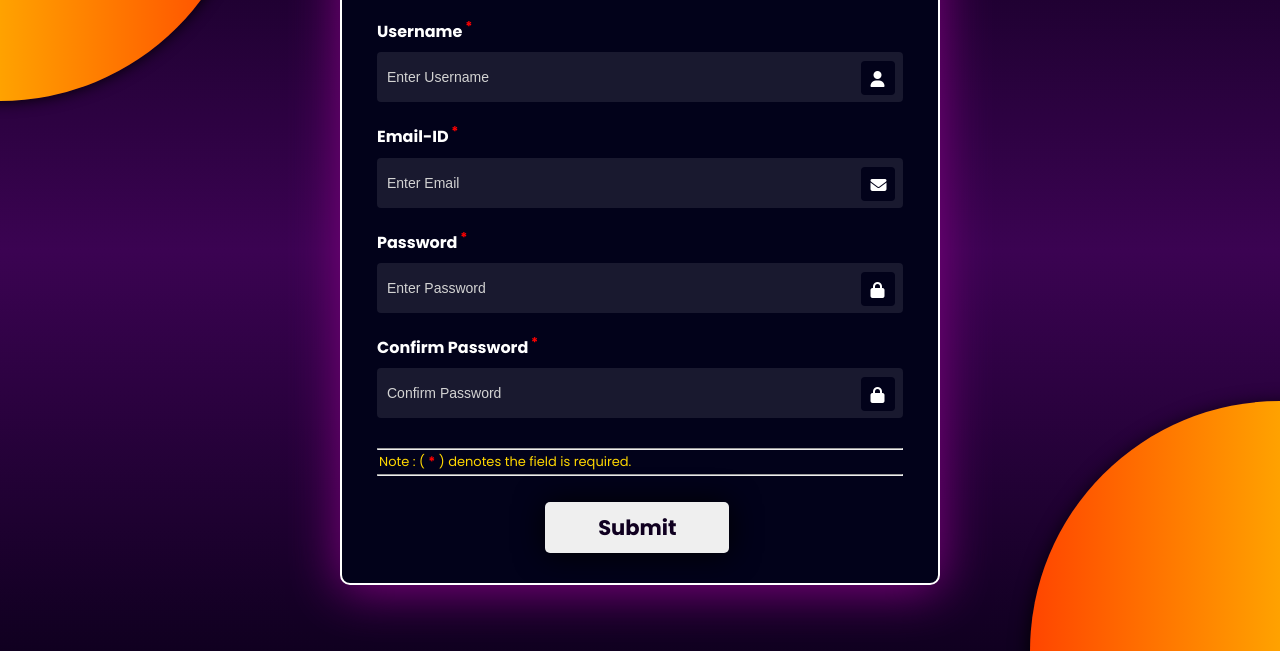
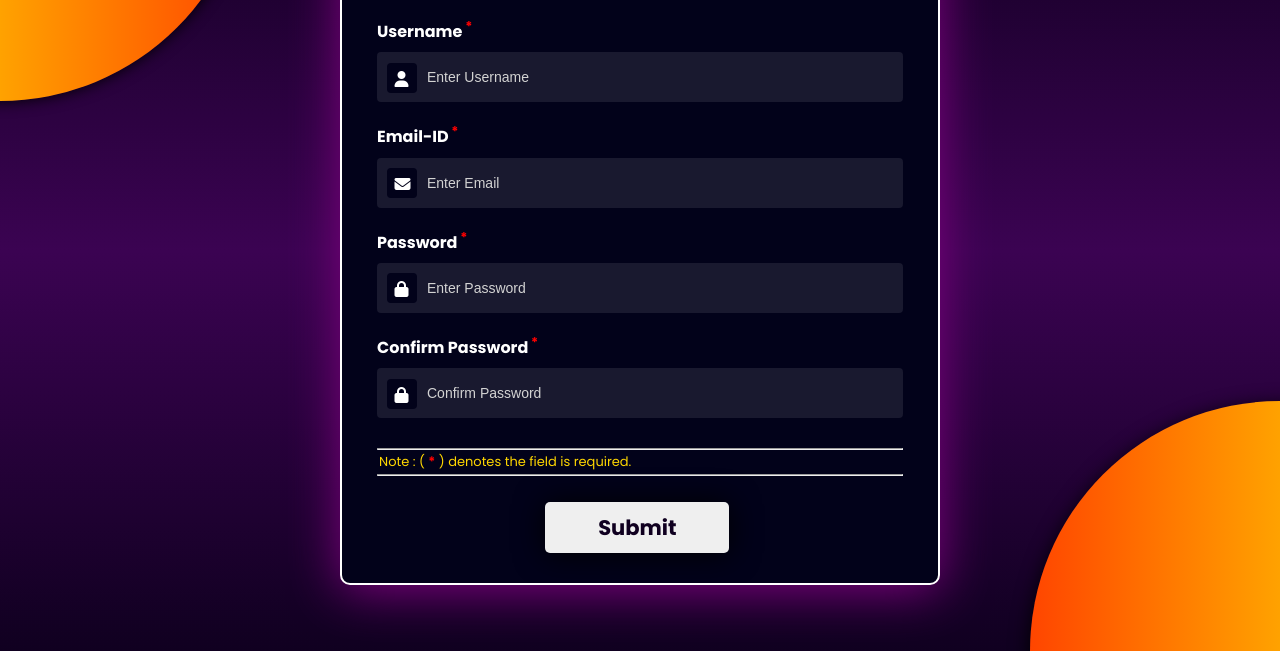
Before and after one commit to swastiknarayanbisoi/MotionCut-Internship-Projects, a plain HTML site: page Project 02 : Registration Form/RegistrationForm.html in a window 1280 px wide. Shown: the part 149-800 px from the top of the page. Drawn offline with Linux system fonts and the light colour scheme.

Commit message:
Update RegistrationForm.css

```diff
--- a/Project 02 : Registration Form/RegistrationForm.css
+++ b/Project 02 : Registration Form/RegistrationForm.css
@@ -23,15 +23,15 @@ body
 
 .input-container .icon {
     position: absolute;
-    right: 8.5px;
-    margin-top: 10px;
+    left: 9.5px;
+    margin-top: 9px;
     color: white;
     background: rgb(2, 2, 26);
     border-radius: 4px;
-    width: 34px;
-    height: 34px;
+    width: 30px;
+    height: 30px;
     justify-content: center;
-    padding: 10px;
+    padding: 8px;
 }
 sup,b
 {
@@ -132,7 +132,7 @@ input[type="text"],input[type="email"], input[type="password"]
     height: 50px;
     margin-top: 8px;
     padding: 0 10px;
-    padding-right: 50px;
+    padding-left: 50px;
     background-color: rgba(255, 255, 255, 0.09);
     border-radius: 4px;
     border: none;
```
